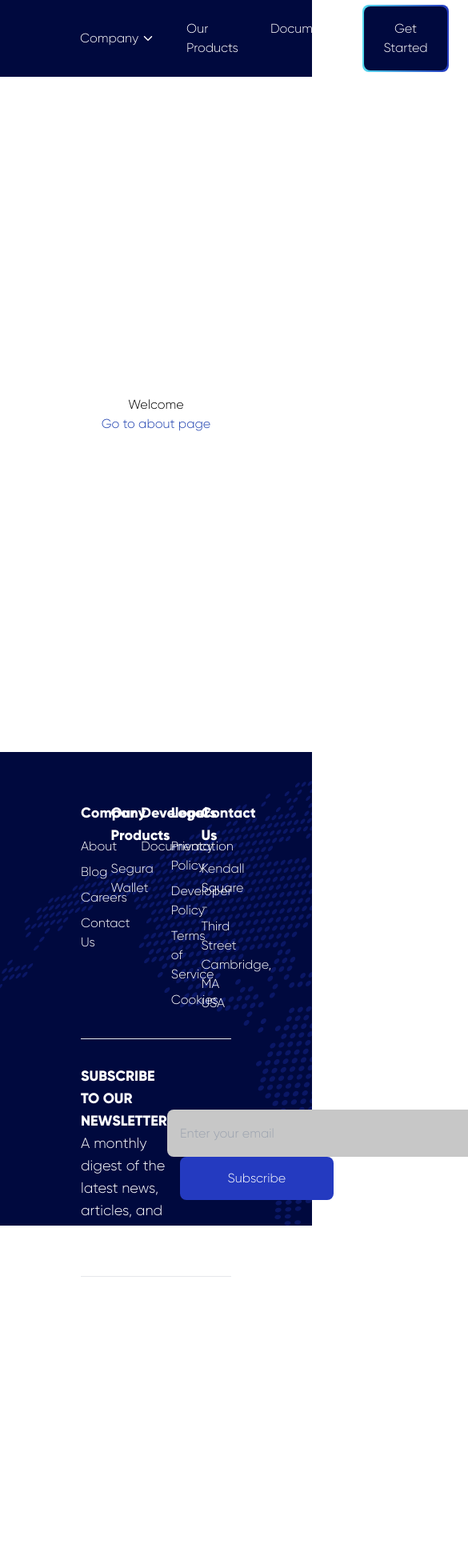
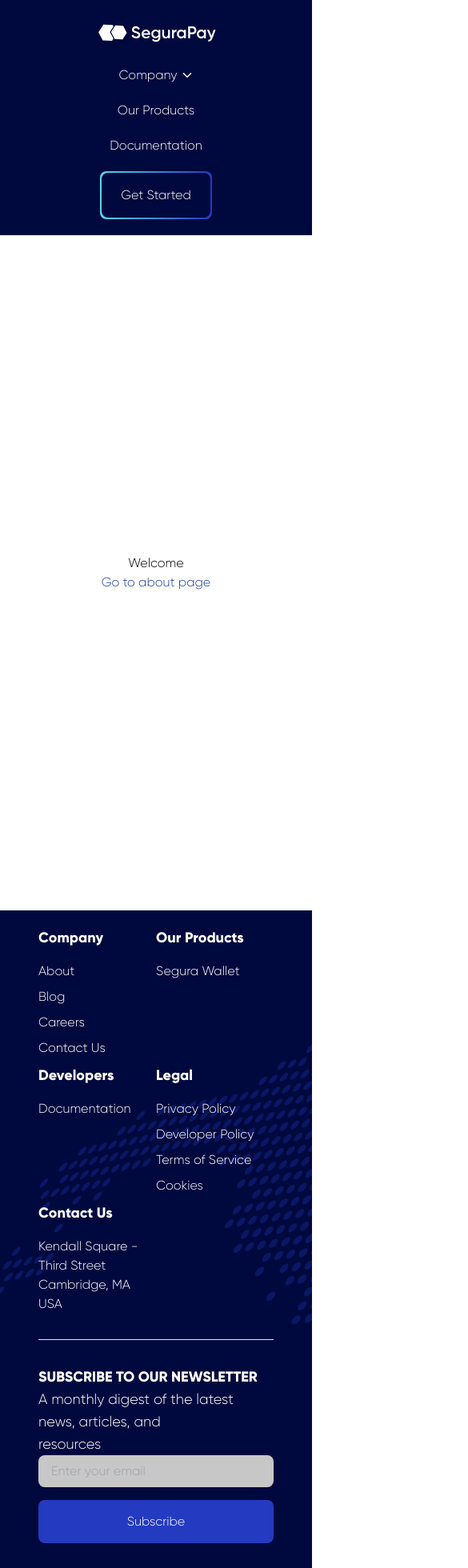
Before and after one commit to pleasantvik/segurapay, a Next.js app: page / in a window 390 px wide. Shown: the top 1960 px of the page at 80% size, 585 px wide, since content can reach past the window. Before the commit the page ends 1732 px from the top, so only its background shows below. Built offline with nearby package versions, Linux system fonts and the light colour scheme.

Commit message:
footer and navbar responsive design

```diff
--- a/src/components/Footer.tsx
+++ b/src/components/Footer.tsx
@@ -1,13 +1,14 @@
 import React from "react";
 import Link from "next/link";
+import Image from "next/image";
 
 interface InnerFooter {
-  name: string,
-  pathUrl?: string
+  name: string;
+  pathUrl?: string;
 }
 interface Ifooter {
-  title: string,
-  items: InnerFooter[]
+  title: string;
+  items: InnerFooter[];
 }
 
 const footerData: Ifooter[] = [
@@ -83,15 +84,16 @@ const footerData: Ifooter[] = [
 
 const Footer = () => {
   return (
+    <div className="bg-[#00093E]">
       <section
-      className="bg-[#00093E] h-[592px] px-[101px] py-[62.17px]"
+        className="container py-5"
         style={{
           backgroundImage: `url(/asset/images/WorldMap.svg)`,
           backgroundRepeat: "no-repeat",
           backgroundSize: "cover",
         }}
       >
-    <div className="grid grid-cols-5 mb-6">
+        <div className="grid grid-cols-2 md:grid-cols-3 lg:grid-cols-5 mb-6">
           {footerData.map((data, index) => {
             const { title, items } = data;
             return (
@@ -99,8 +101,12 @@ const Footer = () => {
                 <h4 className="text-white font-bold mb-4 text-lg">{title}</h4>
                 <ul className="">
                   {items.map((el, index) => {
-                  const {name, pathUrl} = el
-                  return <li className="text-white mb-2" key={index}>{name}</li>
+                    const { name, pathUrl } = el;
+                    return (
+                      <li className="text-white mb-2" key={index}>
+                        {name}
+                      </li>
+                    );
                   })}
                 </ul>
               </div>
@@ -110,26 +116,43 @@ const Footer = () => {
         <hr />
 
         {/* subscribe section */}
-      <div className="flex text-white justify-between items-center my-8" >
-
-        <div>
-          <h3 className="font-semibold text-lg">SUBSCRIBE TO OUR NEWSLETTER</h3>
-          <p className="text-lg leading-7">A monthly digest of the latest news, articles, and <br/> resources</p>
+        <div className="flex flex-col md:flex-row text-white justify-between items-center my-8">
+          <div className="w-[100%]">
+            <h3 className="font-semibold text-lg">
+              SUBSCRIBE TO OUR NEWSLETTER
+            </h3>
+            <p className="text-lg leading-7">
+              A monthly digest of the latest news, articles, and <br />{" "}
+              resources
+            </p>
           </div>
-        <form action="">
-          <input type="email" placeholder="Enter your email" className="bg-[#C7C7C7] w-[384px] h-[59px] rounded-lg py-2 px-4 text-[#525252] text-base"/>
-          <button type="submit" className="w-48 bg-[#243AC0] text-white rounded-lg h-[54px] ml-4">Subscribe</button>
+          <form className="flex flex-col gap-4 w-[100%]">
+            <input
+              type="email"
+              placeholder="Enter your email"
+              className="bg-[#C7C7C7] w-[100%] rounded-lg py-2 px-4 text-[#525252] text-base"
+            />
+            <button
+              type="submit"
+              className=" bg-[#243AC0] text-white rounded-lg h-[54px]"
+            >
+              Subscribe
+            </button>
           </form>
         </div>
 
-      <hr className="my-10"/>
+        <hr className="my-10" />
 
         {/* footer bottom */}
-      <div className="flex justify-between items-center text-white">
-        <img src="/asset/images/Logo.svg" alt="" />
-        <div>&copy; {new Date().getFullYear()} SeguraPay. All right reserved</div>
+        <div className="flex flex-col md:flex-row justify-between items-center text-white">
+          <Image src="/asset/images/Logo.svg" alt="" height={150} width={150} />
+
+          <div>
+            &copy; {new Date().getFullYear()} SeguraPay. All right reserved
+          </div>
         </div>
       </section>
+    </div>
   );
 };
 
--- a/src/components/Navbar.tsx
+++ b/src/components/Navbar.tsx
@@ -2,10 +2,11 @@ import React, { useState, useRef, useEffect } from "react";
 import Link from "next/link";
 import { IoIosArrowDown } from "react-icons/io";
 import CompanyDropdown from "./CompanyDropdown";
+import Image from "next/image";
 
 const Navbar = () => {
   const [openDropdown, setOpenDropdown] = useState<boolean | null>(null);
-  const [location, setLocation] = useState<number | null>(0)
+  const [location, setLocation] = useState<number | null>(0);
   const subMenuPosition = useRef(null);
 
   // useEffect(() => {
@@ -19,12 +20,13 @@ const Navbar = () => {
   // }, [location]);
 
   return (
-    <div className="h-24 bg-[#00093E] flex justify-between text-white items-center px-[100px]">
+    <div className=" bg-[#00093E]">
+      <div className=" flex justify-between gap-5 md:gap-10  text-white items-center container  flex-col md:flex-row py-5">
         <div>
-        <img src="/asset/images/Logo.svg" alt="" />
+          <Image src="/asset/images/Logo.svg" alt="" height={150} width={150} />
         </div>
         <nav>
-        <ul className="flex gap-10">
+          <ul className="flex gap-5 md:gap-10 flex-col md:flex-row items-center">
             <li
               className="flex items-center gap-1 cursor-pointer"
               onClick={() => {
@@ -34,7 +36,7 @@ const Navbar = () => {
             >
               Company <IoIosArrowDown />
             </li>
-          <li>
+            <li className="whitespace-nowrap">
               <Link href="/products">Our Products</Link>
             </li>
             <li>
@@ -43,13 +45,17 @@ const Navbar = () => {
           </ul>
         </nav>
         <div className="bg-gradient-to-r from-[#54D9EE] to-[#243AC0] rounded-lg p-[2px]">
-        <button className="bg-[#00093E] py-4 px-6 rounded-lg">
+          <button className="bg-[#00093E] py-4 px-6 rounded-lg whitespace-nowrap">
             Get Started
           </button>
         </div>
         {openDropdown && (
-        <CompanyDropdown onAction={() => setOpenDropdown(null)} position={location} />
+          <CompanyDropdown
+            onAction={() => setOpenDropdown(null)}
+            position={location}
+          />
         )}
+      </div>
     </div>
   );
 };
--- a/src/components/about/OurCompany.tsx
+++ b/src/components/about/OurCompany.tsx
@@ -78,7 +78,7 @@ const OurCompany = () => {
           />
         </div>
       </div>
-      <div className="flex  justify-center mt-8 container mb-[-5rem] -z-10 relative">
+      <div className="flex  justify-center mt-8 container md:mb-[-2rem] -z-10 relative">
         <div className="">
           <Image
             src="/asset/images/handshake.png"
```
Lines whose indentation alone changed are shown as unchanged.
